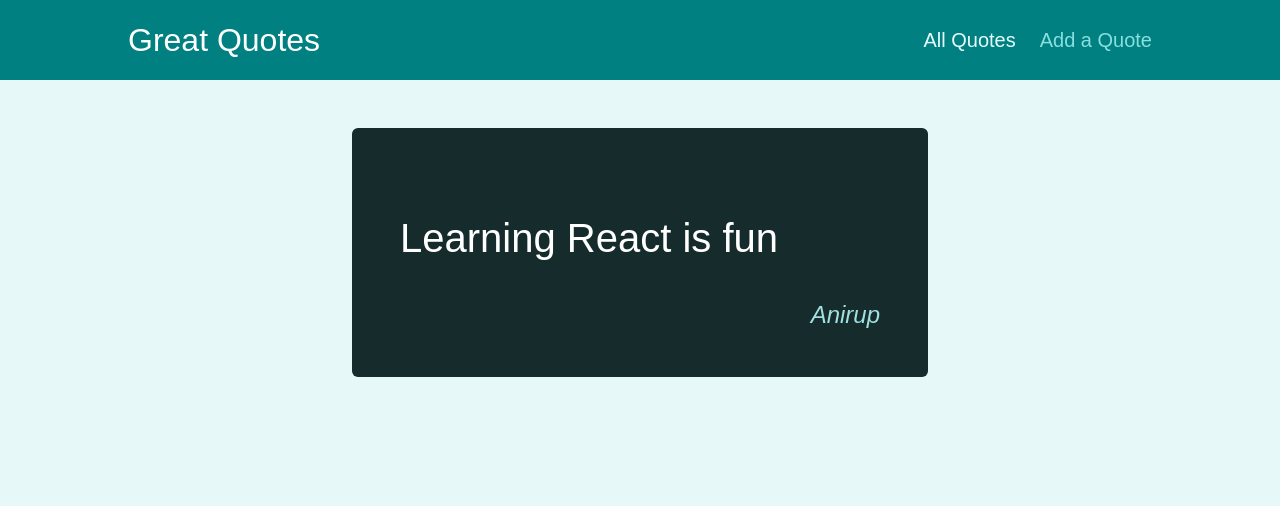
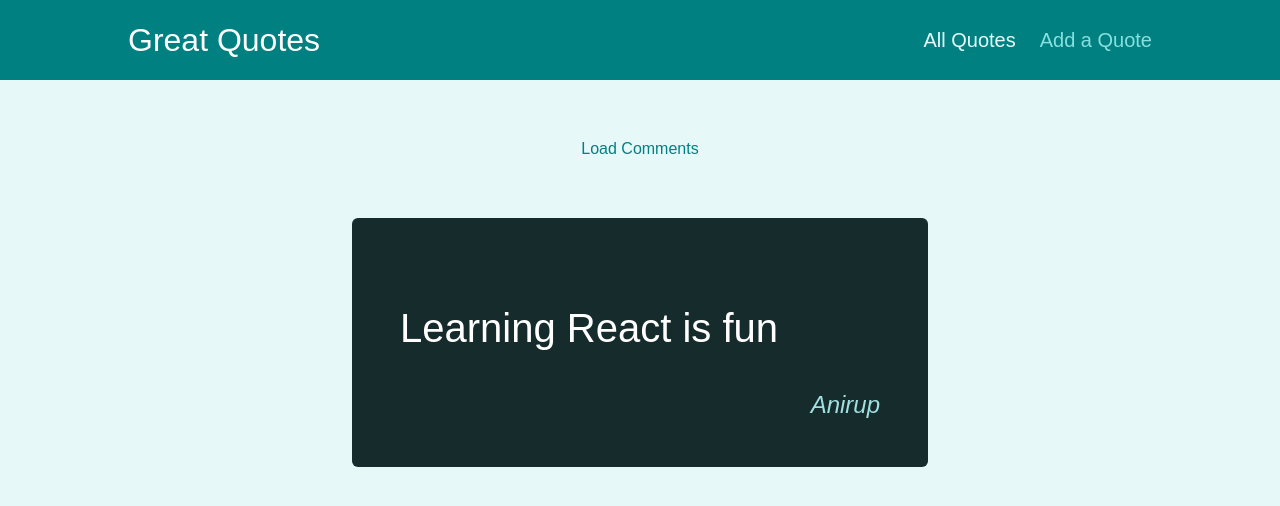
Before and after one commit to AnirupPat/react-routing-deepdive, a React (Create React App) app: page /quotes/q1 in a window 1280 px wide. Shown: the top 506 px of the page. Built offline with nearby package versions, Linux system fonts and the light colour scheme.

Commit message:
Nested Routing

```diff
--- a/src/pages/QuoteDetail.js
+++ b/src/pages/QuoteDetail.js
@@ -1,5 +1,5 @@
 import React, { Fragment } from "react";
-import { useParams, Route } from "react-router-dom";
+import { useParams, Route, Link } from "react-router-dom";
 import Comments from "../components/comments/Comments";
 import HighlightedQuote from "../components/quotes/HighlightedQuote";
 
@@ -24,6 +24,14 @@
   }
   return (
     <Fragment>
+      <Route path={`/quotes/${params.quoteId}`} exact>
+        <div className="centered">
+          <Link className="btn--flat" to={`/quotes/${params.quoteId}/comments`}>
+            Load Comments
+          </Link>
+        </div>
+      </Route>
+
       <HighlightedQuote text={quote.text} author={quote.author} />
 
       <Route path={`/quotes/${params.quoteId}/comments`}>
```
Also changed, not shown: 1 other file (tests, documents, lock files or other folders).
